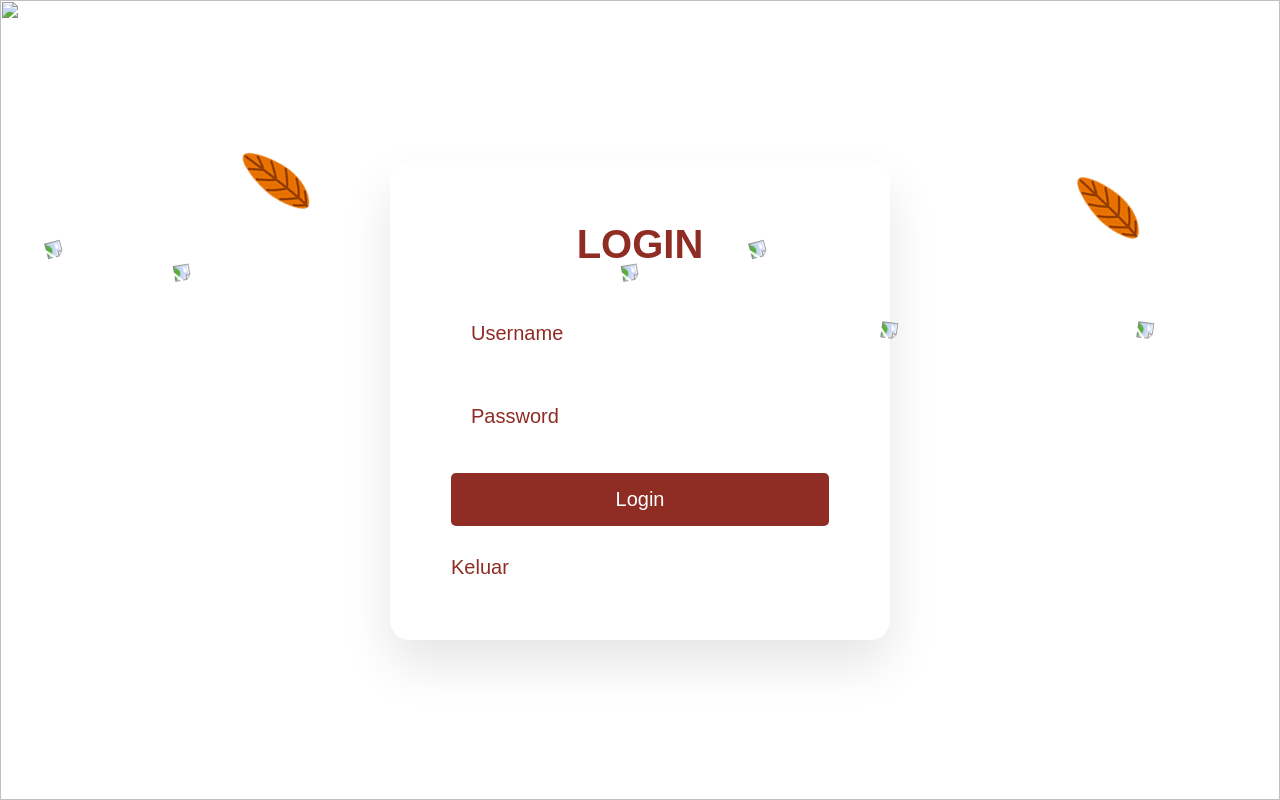
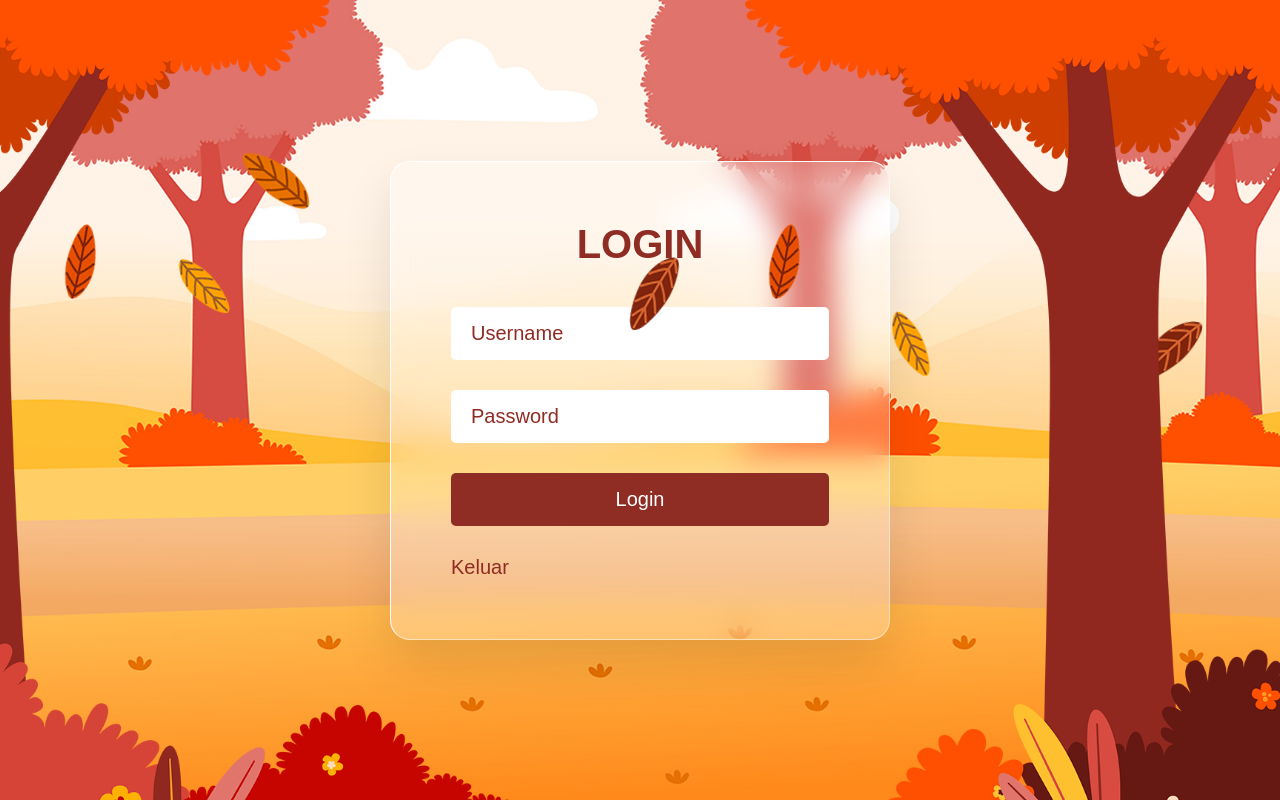
Before and after one commit to Khoirul-Yardan/pelaporan-masyarakat, a plain HTML site: page login.html in a window 1280 px wide. Drawn offline with Linux system fonts and the light colour scheme; the site is published under a folder, as on GitHub Pages, so addresses that start at the root find nothing.

Commit message:
update 2

```diff
--- a/login.html
+++ b/login.html
@@ -10,19 +10,19 @@
         <div class="leaves">
             <div class="set">
                 <div><img src="img/leaf_01.png"></div>
-                <div><img src="/img/leaf_02.png"></div>
-                <div><img src="/img/leaf_03.png"></div>
-                <div><img src="/img/leaf_04.png"></div>
+                <div><img src="img/leaf_02.png"></div>
+                <div><img src="img/leaf_03.png"></div>
+                <div><img src="img/leaf_04.png"></div>
                 <div><img src="img/leaf_01.png"></div>
-                <div><img src="/img/leaf_02.png"></div>
-                <div><img src="/img/leaf_03.png"></div>
-                <div><img src="/img/leaf_04.png"></div>
+                <div><img src="img/leaf_02.png"></div>
+                <div><img src="img/leaf_03.png"></div>
+                <div><img src="img/leaf_04.png"></div>
 
             </div>
         </div>
-        <img src="/img/bg.jpg" class="bg">
-        <img src="/img/girl.png" class="girl">
-        <img src="/img/trees.png" class="trees">
+        <img src="img/bg.jpg" class="bg">
+        <img src="img/girl.png" class="girl">
+        <img src="img/trees.png" class="trees">
         <div class="login">
             <h2>LOGIN</h2>
             <div class="inputBox">
@@ -37,7 +37,7 @@
                 </a>
             </div>
             <div class="group">
-                <a href="/index.html">Keluar</a>
+                <a href="index.html">Keluar</a>
             </div>
         </div>
 
```
Also changed, not shown: admin.html (+1 -1 lines).
